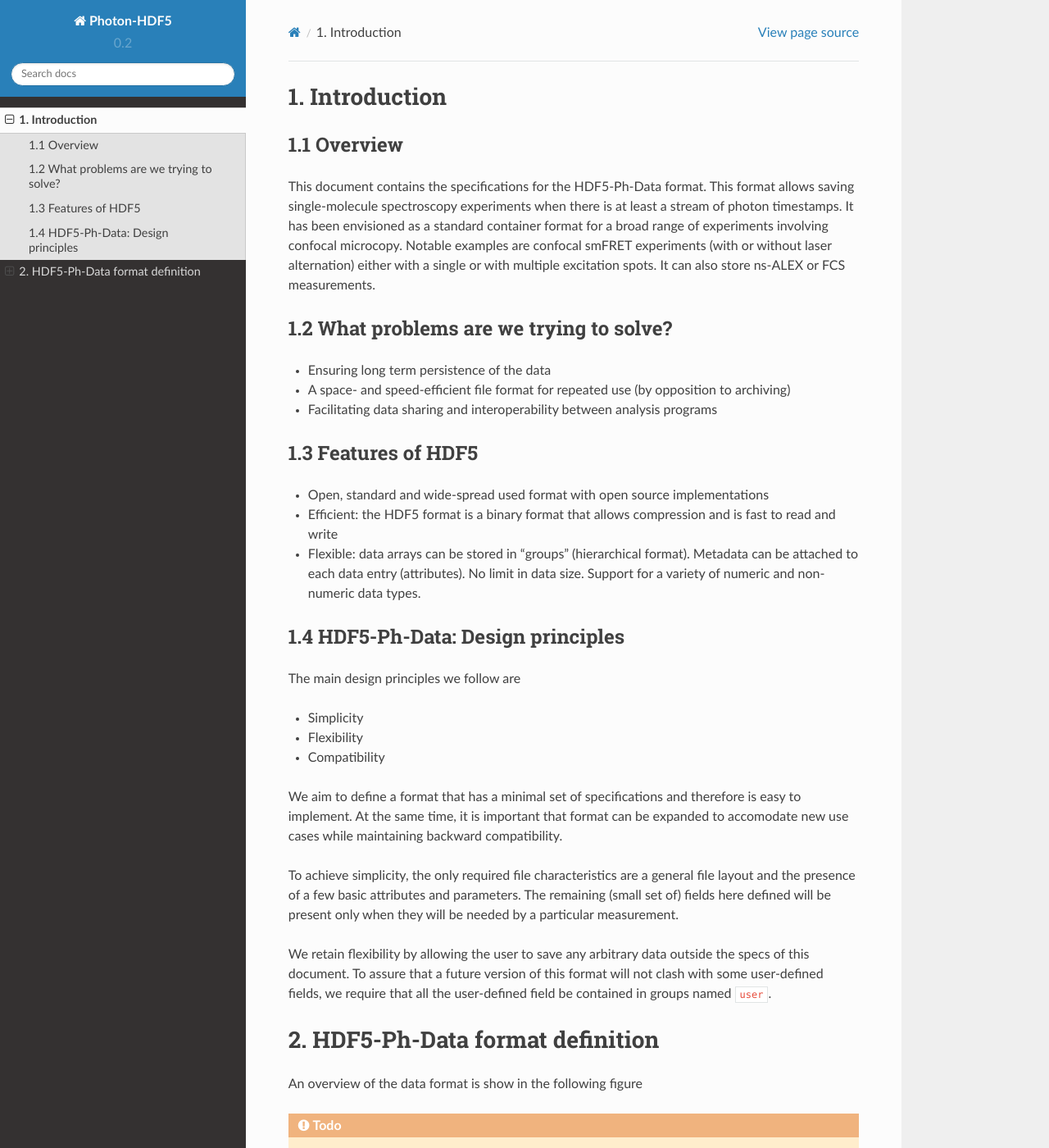
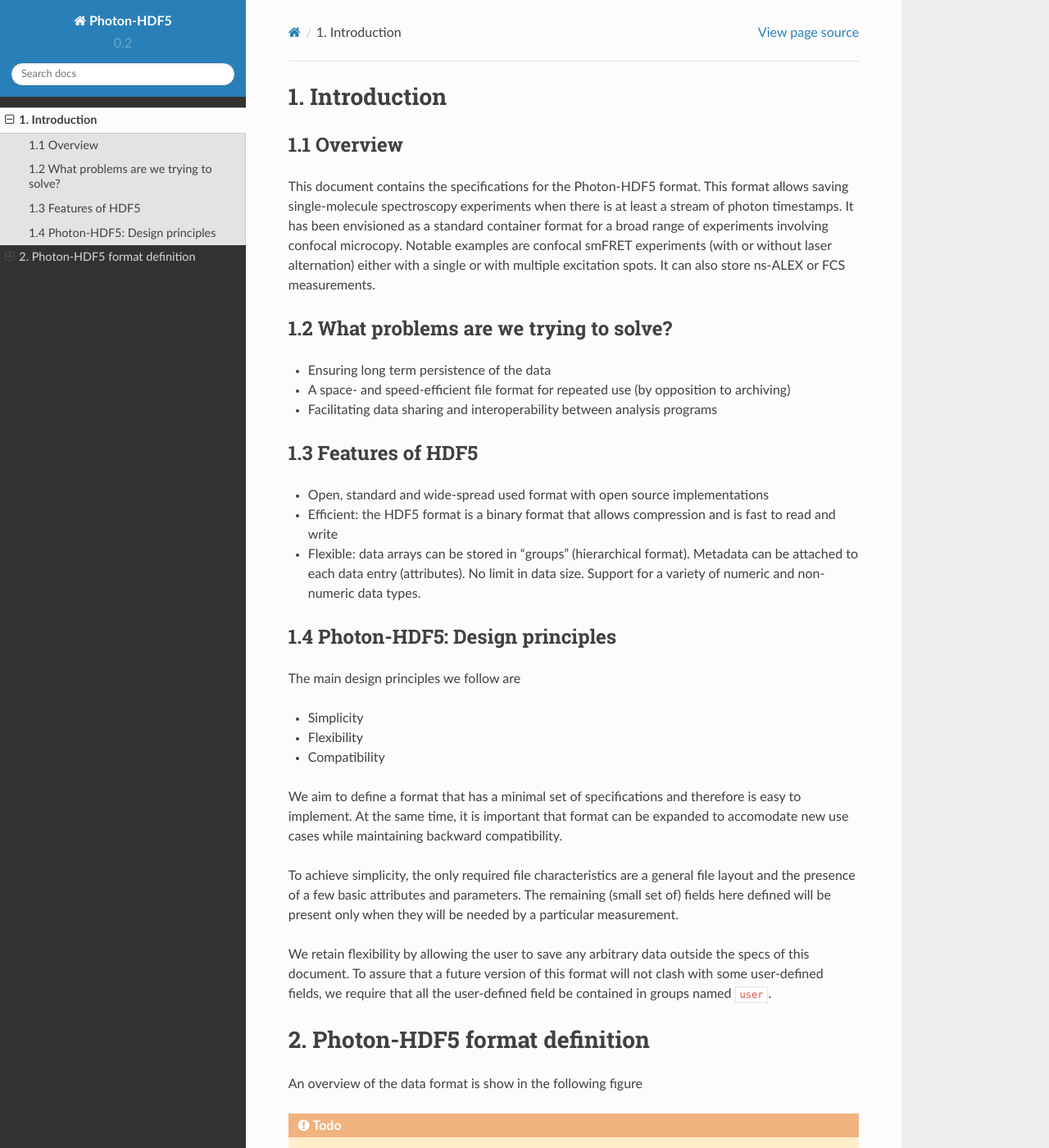
Before and after one commit to Photon-HDF5/photon-hdf5, a Sphinx documentation site: the page built from docs/phdata.rst, in a window 1280 px wide and 1400 px high. Shown: the whole window at 82% size. Built offline with Sphinx 7.4.7 and the Read the Docs theme 2.0.0, drawn with Linux system fonts in a browser that asks for light colours; some of the changed text lies outside the part shown.

Commit message:
Rename HDF5-Ph-Data to Photon-HDF5

```diff
--- a/docs/phdata.rst
+++ b/docs/phdata.rst
@@ -4,7 +4,7 @@
 1.1 Overview
 ------------
 
-This document contains the specifications for the HDF5-Ph-Data format.
+This document contains the specifications for the Photon-HDF5 format.
 This format allows saving single-molecule spectroscopy experiments when
 there is at least a stream of photon timestamps. It has been envisioned
 as a standard container format for a broad range of experiments
@@ -32,7 +32,7 @@ measurements.
    limit in data size. Support for a variety of numeric and non-numeric
    data types.
 
-1.4 HDF5-Ph-Data: Design principles
+1.4 Photon-HDF5: Design principles
 -----------------------------------
 
 The main design principles we follow are
@@ -55,8 +55,8 @@ outside the specs of this document. To assure that a future version of
 this format will not clash with some user-defined fields, we require
 that all the user-defined field be contained in groups named ``user``.
 
-2. HDF5-Ph-Data format definition
-=================================
+2. Photon-HDF5 format definition
+================================
 
 An overview of the data format is show in the following figure
 
@@ -371,7 +371,7 @@ has a suffix indicating the spot number (starting from 0).
 2.4 Optional sample group
 ~~~~~~~~~~~~~~~~~~~~~~~~~
 
-The HDF5-Ph-Data defines an optional "sample" group where information
+The Photon-HDF5 defines an optional "sample" group where information
 about the measured sample can be stored. This data is stored in the
 group ``/sample_specs``.
 
@@ -434,7 +434,7 @@ data stored. As an example, user-data can be stored in ``'/user'``,
 
 The root node needs to include the following attributes:
 
--  ``format_name = 'HDF5-Ph-Data'``
+-  ``format_name = 'Photon-HDF5'``
 -  ``format_title = 'HDF5-based format for time-series of photon data.'``
 -  ``format_version = '0.2'``
 
```
